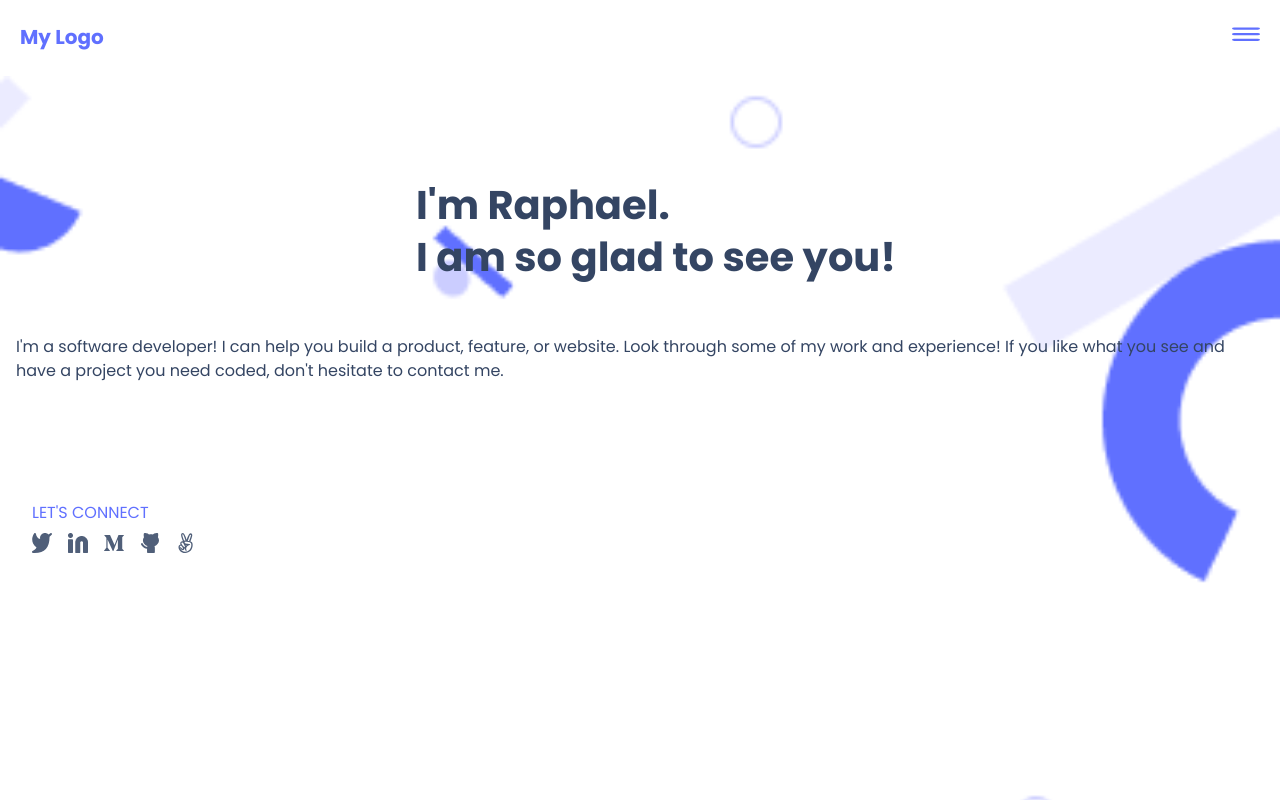
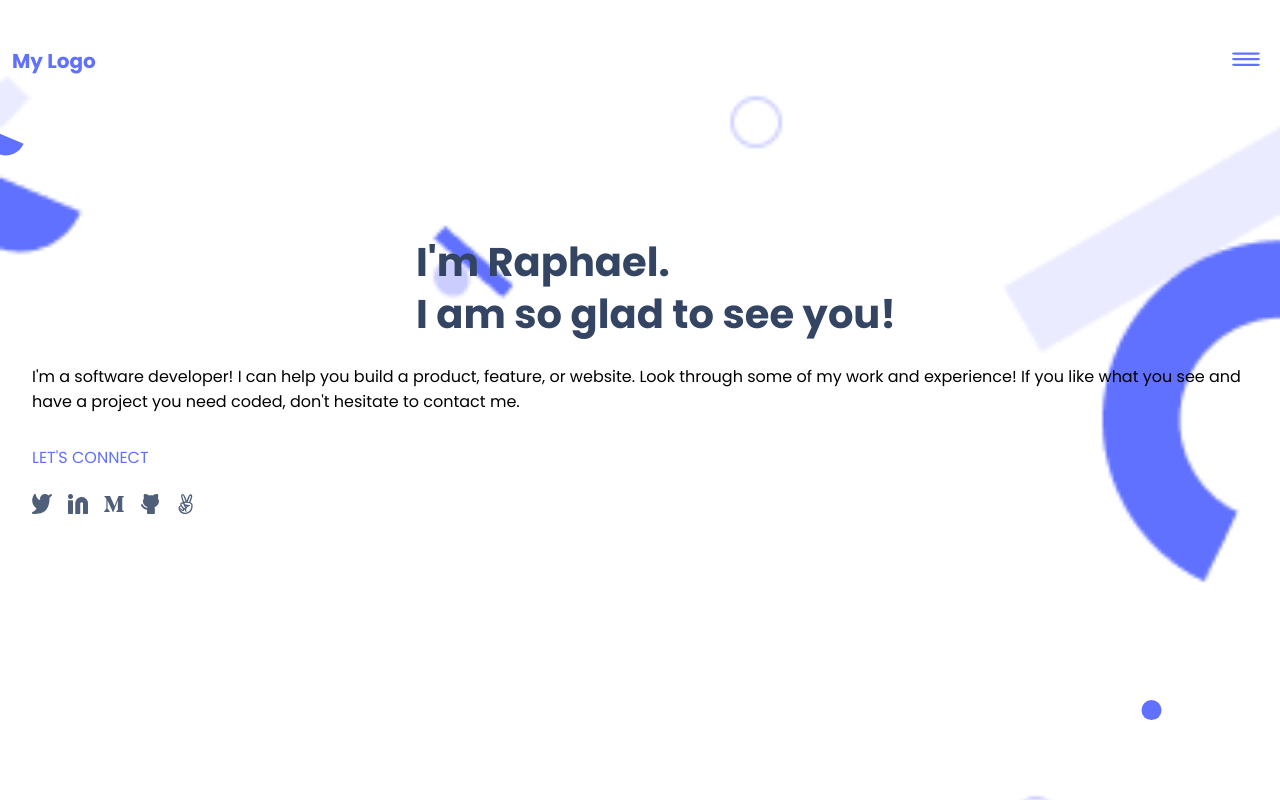
Before and after one commit to rmiyoyo/Portfolio-Setup-and-Mobile-First, a website: page index.html in a window 1280 px wide. Drawn offline with Linux system fonts and the light colour scheme.

Commit message:
Add section, remove logo from nav and update background

```diff
--- a/index.html
+++ b/index.html
@@ -9,33 +9,68 @@
 </head>
 <body>
   <div class="container">
+    <header>
+      <a href="#" class="logo">My Logo</a>
       <nav>
-      <a href="#" class="logo">My Logo</a>
         <svg viewBox="0 0 100 80" width="40" height="40" class="svg-menu">
           <rect y="38" width="100" height="8" rx="8" fill="#6070FF"></rect>
           <rect y="58" width="100" height="8" rx="8" fill="#6070FF"></rect>
           <rect y="78" width="100" height="8" rx="8" fill="#6070FF"></rect>
         </svg>
       </nav>
+    </header>
 
     <div class="intro">
       <h1>I'm Raphael.<br /> I am so glad to see you!</h1>
-    </div>
 
-    <div class="main">
       <p>I'm a software developer! I can help you build a product, feature, or website. Look through some of my work and experience! If you like what you see and have a project you need coded, don't hesitate to contact me.</p>
     </div>
 
-    <div class="connect text-left">
+    <section class="connect text-left">
       <p class="social-media">LET'S CONNECT</p>
       <div class="social-icons">
-        <a href="#"><img src="./images/icons/twitter.svg" alt="Twitter"></a>
-        <a href="#"><img src="./images/icons/Linkedin.png" alt="LinkedIn"></a>
-        <a href="#"><img src="./images/icons/m.svg" alt="Medium"></a>
-        <a href="#"><img src="./images/icons/github.svg" alt="GitHub"></a>
-        <a href="#"><img src="./images/icons/random.svg" alt="Random"></a>
+        <ul>
+            <li>
+              <a href="#"><img src="./images/icons/twitter.svg" alt="Twitter" /></a>
+            </li>
+            <li>
+              <a href="#"><img src="./images/icons/Linkedin.png" alt="LinkedIn" /></a>
+            </li>
+            <li>
+              <a href="#"><img src="./images/icons/m.svg" alt="Medium" /></a>
+            </li>
+            <li>
+              <a href="#"><img src="./images/icons/github.svg" alt="GitHub" /></a>
+            </li>
+            <li>
+              <a href="#"><img src="./images/icons/random.svg" alt="Random" /></a>
+            </li>
+        </ul>
       </div>
-    </div>
+    </section>
+    <svg
+        class="cut-object"
+        width="24"
+        height="28"
+        viewBox="0 0 24 28"
+        fill="none"
+        xmlns="http://www.w3.org/2000/svg"
+      >
+        <path
+          d="M-11.7957 0.599430C-13.8139 5.44292 -13.8718 10.6376 -11.969 15.3757C-10.0663 20.1137 -6.35924 23.9019 -1.66346 25.9068C3.03231 27.9117 8.3322 27.969 13.0703 26.0663C17.8084 24.1635 21.5965 20.4565 23.6014 15.7607L-11.8095 0.641908Z"
+          fill="#6070ff"
+        />
+      </svg>
+      <svg
+        class="round"
+        width="22"
+        height="22"
+        viewBox="0 0 19 22"
+        fill="none"
+        xmlns="http://www.w3.org/2000/svg"
+      >
+        <circle cx="10" cy="10.0956" r="10" fill="#6070FF" />
+      </svg>
   </div>
 </body>
 </html>
--- a/style.css
+++ b/style.css
@@ -14,11 +14,12 @@ body {
   background-position: center 76px;
   background-size: cover;
   font-family: 'Poppins', sans-serif;
+  text-align: left;
 }
 
 nav {
   display: flex;
-  justify-content: space-between;
+  justify-content: flex-end;
   align-items: center;
   padding: 0.5rem;
 }
@@ -32,11 +33,15 @@ nav {
   font-size: 20px;
   line-height: 18px;
   color: var(--primary-color);
-  text-align: center;
+  text-align: left;
   text-decoration: none;
   white-space: nowrap;
   padding: 10px 12px;
+  position: relative;
+  top: 50px;
 }
+
+
 
 .svg-menu {
   padding-right: 12px;
@@ -47,7 +52,7 @@ nav {
   justify-content: center;
   align-items: center;
   flex-direction: column;
-  margin-top: 6rem;
+  margin-top: 8rem;
   margin-left: 2rem;
 }
 
@@ -74,11 +79,11 @@ nav {
   font-size: 16px;
   line-height: 24px;
   color: var(--text-color);
-  text-align: left;
   margin-left: auto;
   width: 100%;
   margin-top: 12px;
   height: 150px;
+  text-align: left;
 }
 
 .connect {
@@ -86,7 +91,6 @@ nav {
   flex-direction: column;
   justify-content: center;
   align-items: flex-start;
-  margin-top: 2rem;
   margin-left: 2rem;
 }
 
@@ -104,13 +108,37 @@ nav {
   display: flex;
   justify-content: flex-start;
   align-items: center;
+  text-align: left;
 }
 
 .social-icons a {
   margin-right: 1rem;
 }
 
+.social-icons ul {
+  display: flex;
+  list-style-type: none;
+  text-align: left;
+}
+
 .social-icons img {
   width: 20px;
   height: 20px;
 }
+
+.cut-object {
+  position: absolute;
+  left: 0;
+  top: 128px;
+}
+
+.round {
+  position: absolute;
+  top: 700px;
+  right: 118px;
+}
+
+ul {
+  text-align: left;
+  padding-left: 0;
+}
```
Lines whose indentation alone changed are shown as unchanged.
